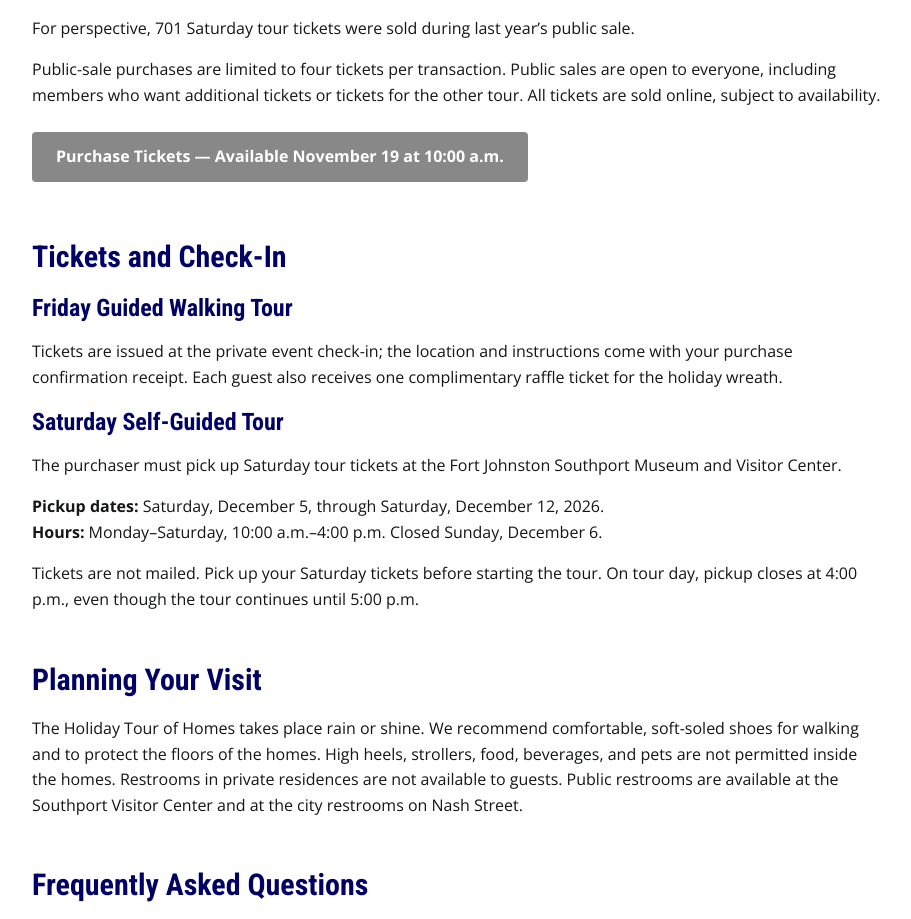
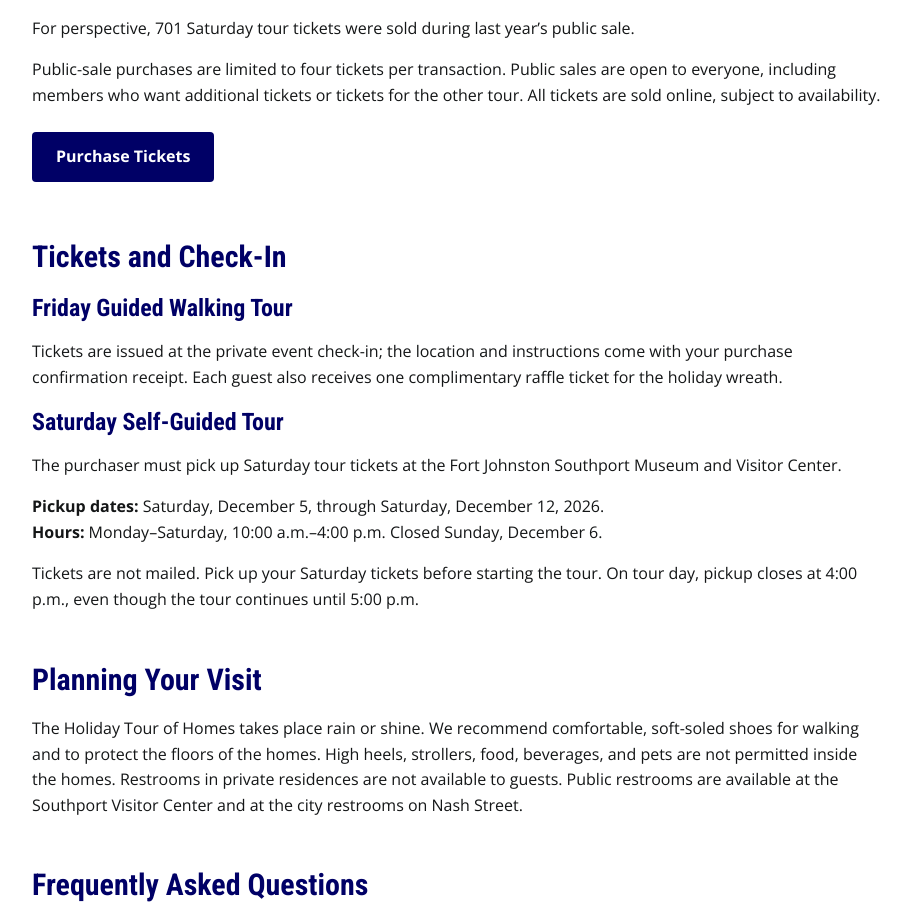
Before and after one commit to southport-historical-society/website-live, a plain HTML site: page programs/holiday-home-tour-2026/index.html in a window 1280 px wide. Shown: the part 3620-4539 px from the top of the page, without its empty margins (182-1093 px from the left). Drawn offline with nearby package versions, Linux system fonts and the light colour scheme.

Commit message:
Go live: Purchase Tickets button -> Zeffy public sale (sales open Nov 19 10am; page shows Opening soon until then)

```diff
--- a/programs/holiday-home-tour-2026/index.html
+++ b/programs/holiday-home-tour-2026/index.html
@@ -170,7 +170,7 @@
 </table>
 <p>For perspective, 701 Saturday tour tickets were sold during last year&rsquo;s public sale.</p>
 <p>Public-sale purchases are limited to four tickets per transaction. Public sales are open to everyone, including members who want additional tickets or tickets for the other tour. All tickets are sold online, subject to availability.</p>
-<p><span class="btn-tickets disabled">Purchase Tickets &mdash; Available November 19 at 10:00 a.m.</span></p>
+<p><a class="btn-tickets" href="https://www.zeffy.com/en-US/ticketing/2026-southport-holiday-tour-of-homes-ticket-sale">Purchase Tickets</a></p>
 
 <h2>Tickets and Check-In</h2>
 
```
